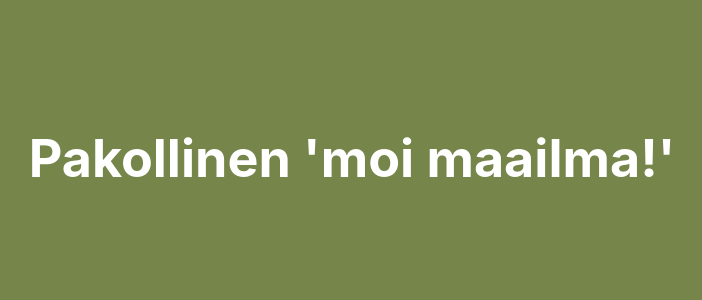
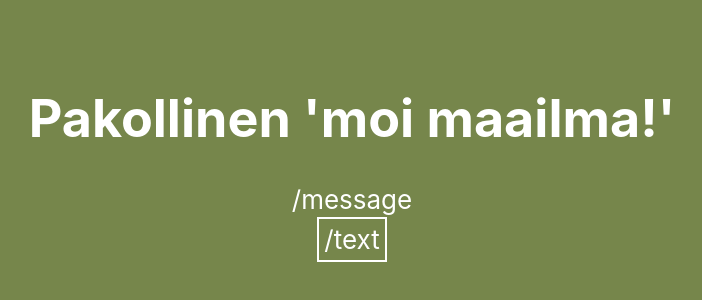
Before and after one commit to jolll4/plassi-api, a React (Create React App) app in the folder frontend/: page /seatingOrder in a window 1280 px wide. Shown: the part 1062-1362 px from the top of the page, without its empty margins (288-990 px from the left). Built offline with nearby package versions, Linux system fonts and the light colour scheme; no server answers.

Commit message:
just a string in a box

```diff
--- a/frontend/src/App.css
+++ b/frontend/src/App.css
@@ -12,3 +12,10 @@
   font-size: calc(10px + 2vmin);
   color: white;
 }
+
+.Box {
+  margin: 2px;
+  padding: 5px;
+  border: 2px solid;
+  border-color: #FFFFFF;
+}
--- a/frontend/src/pages/Home.tsx
+++ b/frontend/src/pages/Home.tsx
@@ -1,8 +1,9 @@
 import React, { useState, useEffect } from "react";
 import "../App.css";
 
-function Home() {
-  const [message, setMessage] = useState("");
+function Home(): JSX.Element {
+  const [message, setMessage] = useState("/message");
+  const [text, setText] = useState("/text");
 
   useEffect(() => {
     fetch("http://localhost:8000/message")
@@ -10,11 +11,18 @@ function Home() {
       .then((data) => setMessage(data.message));
   }, []);
 
+  useEffect(() => {
+    fetch("http://localhost:8000/text")
+      .then((res) => res.json())
+      .then((data) => setText(data.text));
+  }, []);
+
   return (
     <div className="App">
       <header className="App-header">
         <h1>Pakollinen 'moi maailma!'</h1>
         {message}
+        <div className="Box">{text}</div>
       </header>
     </div>
   );
--- a/frontend/src/pages/SeatingOrder.tsx
+++ b/frontend/src/pages/SeatingOrder.tsx
@@ -1,6 +1,6 @@
 import "../App.css";
 
-function SeatingOrder() {
+function SeatingOrder(): JSX.Element {
   return (
     <div>
       <header className="App-header">
```
Also changed, not shown: 1 other file (tests, documents, lock files or other folders).
